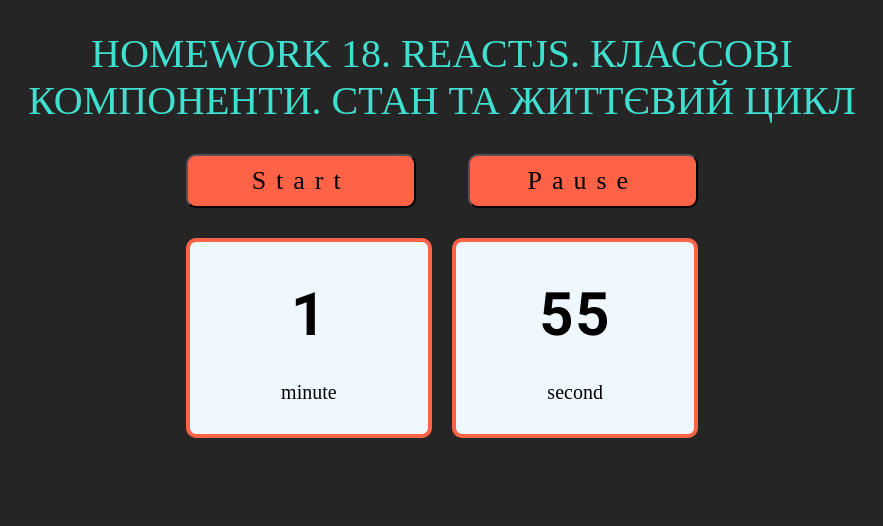
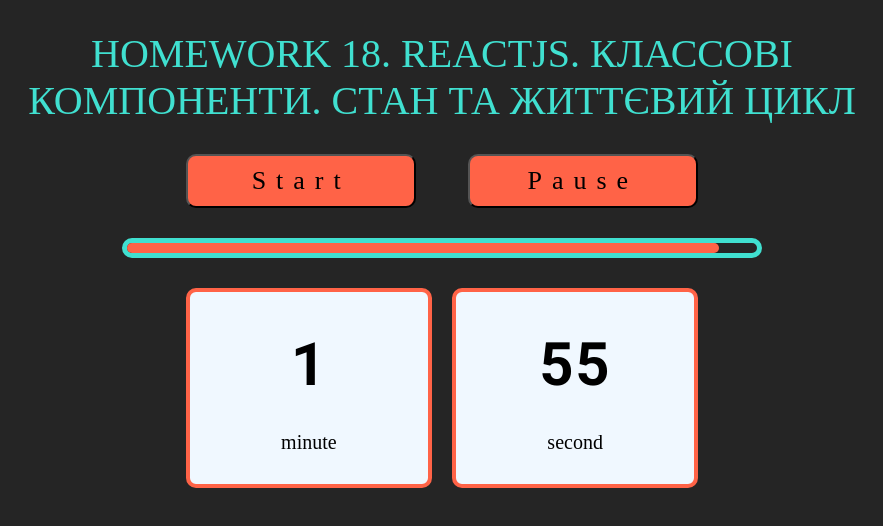
Before and after one commit to severuna/react_classes, a React app: page / in a window 1280 px wide. Shown: the whole page, without its empty margins (198-1081 px from the left). Built offline with nearby package versions, Linux system fonts and the light colour scheme; a web font is replaced by a local one.

Commit message:
add timeline

```diff
--- a/src/index.css
+++ b/src/index.css
@@ -126,3 +126,17 @@
   font-weight: var(--regular);
   letter-spacing: var(--spacing);
 }
+
+.line {
+  width: 50vw;
+  border: 5px solid var(--color-blue);
+  border-radius: var(--border-radius);
+  height: 2rem;
+}
+
+.line-width {
+  width: 100%;
+  height: 100%;
+  background-color: var(--color-red);
+  border-radius: var(--border-radius);
+}
--- a/src/index.js
+++ b/src/index.js
@@ -9,7 +9,8 @@
     this.state = {
       second: '00',
       min: '02',
-      interval: null
+      interval: null,
+      width: 100
     }
   }
 
@@ -40,6 +41,10 @@
             min: state.min = '02'
           }));
 
+          this.setState((state) => ({
+            width: 100
+          }));
+
           return
 
         }
@@ -59,6 +64,10 @@
           second: Number(state.second) - 1
         }));
 
+        this.setState((state) => ({
+          width: state.width - (120 / 100)
+        }));
+
       }, 1000);
 
     } else if (bool === false ) {
@@ -71,15 +80,15 @@
   }
 
   render() {
-
-    // window.onload = this.setStart(true);
-
     return (
       <div className='timer column'>
         <h1 className='title'>Homework 18. ReactJS. Классові компоненти. Стан та життєвий цикл</h1>
         <div className='btns row'>
           <button className='btn' onClick={() => this.setStart(true)}>Start</button>
           <button className='btn' onClick={() => this.setStart(false)}>Pause</button>
+        </div>
+        <div className='line'>
+          <div className='line-width' style={{width: `${this.state.width}%`}}></div>
         </div>
         <div className='screen row'>
           <div className='screen-field column'>
```
